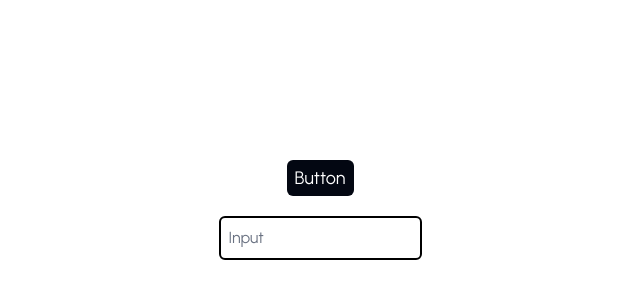
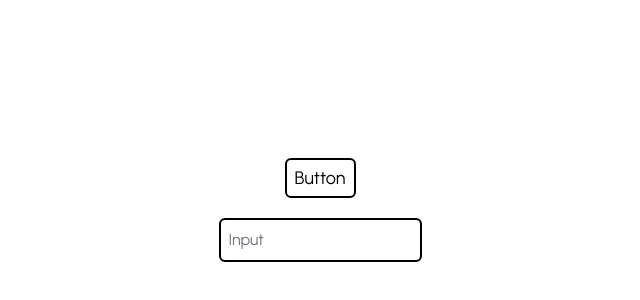
Before and after one commit to cdiaconu04/Land-UI, a Next.js app: page /test in a window 1280 px wide. Shown: the part 190-490 px from the top of the page, without its empty margins (320-960 px from the left). Built offline with nearby package versions, Linux system fonts and the light colour scheme.

Commit message:
Created consts for colour maps

```diff
--- a/src/components/luicomponents/button.tsx
+++ b/src/components/luicomponents/button.tsx
@@ -1,34 +1,9 @@
 "use client";
 import React from "react";
 import { Urbanist } from 'next/font/google';
+import { colourMap, textColourMap, roundMap, borderColourMap } from "./constants/constants";
 
 const urbanist = Urbanist({ subsets: ['latin'], weight: ['400', '700'] });
-
-const colourMap = {
-    red: "bg-red-500",
-    orange: "bg-orange-500",
-    yellow: "bg-yellow-500",
-    green: "bg-green-500",
-    blue: "bg-blue-500",
-    purple: "bg-purple-500",
-    white: "bg-white",
-    black: "bg-black",
-    gray: "bg-gray-500",
-    default: "bg-gray-950",
-};
-
-const textColourMap = {
-    red: "text-red-500",
-    orange: "text-orange-500",
-    yellow: "text-yellow-500",
-    green: "text-green-500",
-    blue: "text-blue-500",
-    purple: "text-purple-500",
-    white: "text-white",
-    black: "text-black",
-    gray: "text-gray-500",
-    default: "text-white",
-};
 
 const sizeMap = {
     small: "text-md",
@@ -36,30 +11,26 @@ const sizeMap = {
     large: "text-xl",
 };
 
-const roundMap = {
-    0: "",
-    1: "rounded-md",
-    2: "rounded-xl",
-    3: "rounded-full",
-};
-
 type ButtonProps = {
     label: string;
     onClick: () => void;
     colour?: keyof typeof colourMap;
     textColour?: keyof typeof textColourMap;
+    borderColour?: keyof typeof borderColourMap;
     size?: keyof typeof sizeMap;
     hoverShadow?: boolean;
     round?: keyof typeof roundMap;
 };
 
-export default function Button({ label, onClick, colour = "default", textColour = "default", size = "medium", hoverShadow = false, round = 1 }: ButtonProps) {
+export default function Button({ label, onClick, colour = "white", textColour = "default", size = "medium", borderColour = "black", hoverShadow = false, round = 1 }: ButtonProps) {
     return (
         <button
             onClick={onClick}
             className={`
+                border-2
                 ${colourMap[colour]}
                 ${textColourMap[textColour]}
+                ${borderColourMap[borderColour]}
                 ${urbanist.className}
                 ${hoverShadow ? "hover:shadow-xl" : ""}
                 ${roundMap[round]}
--- /dev/null
+++ b/src/components/luicomponents/constants/constants.ts
@@ -0,0 +1,58 @@
+export const colourMap = {
+    red: "bg-red-500",
+    orange: "bg-orange-500",
+    yellow: "bg-yellow-500",
+    green: "bg-green-500",
+    blue: "bg-blue-500",
+    purple: "bg-purple-500",
+    white: "bg-white",
+    black: "bg-black",
+    gray: "bg-gray-500",
+    default: "bg-gray-950",
+};
+
+export const textColourMap = {
+    red: "text-red-500",
+    orange: "text-orange-500",
+    yellow: "text-yellow-500",
+    green: "text-green-500",
+    blue: "text-blue-500",
+    purple: "text-purple-500",
+    white: "text-white",
+    black: "text-black",
+    gray: "text-gray-500",
+    default: "text-black",
+};
+
+export const placeholderColourMap = {
+    red: "placeholder-red-500",
+    orange: "placeholder-orange-500",
+    yellow: "placeholder-yellow-500",
+    green: "placeholder-green-500",
+    blue: "placeholder-blue-500",
+    purple: "placeholder-purple-500",
+    white: "placeholder-white",
+    black: "placeholder-black",
+    gray: "placeholder-gray-500",
+    default: "placeholder-gray-500",
+};
+
+export const borderColourMap = {
+    red: "border-red-500",
+    orange: "border-orange-500",
+    yellow: "border-yellow-500",
+    green: "border-green-500",
+    blue: "border-blue-500",
+    purple: "border-purple-500",
+    white: "border-white",
+    black: "border-black",
+    gray: "border-gray-500",
+    default: "border-black",
+}
+
+export const roundMap = {
+    0: "",
+    1: "rounded-md",
+    2: "rounded-xl",
+    3: "rounded-full",
+};
--- a/src/components/luicomponents/input.tsx
+++ b/src/components/luicomponents/input.tsx
@@ -1,6 +1,7 @@
 "use client";
 import React from "react";
 import { Urbanist } from 'next/font/google';
+import { colourMap, placeholderColourMap, roundMap, borderColourMap, textColourMap } from "./constants/constants";
 
 const urbanist = Urbanist({ subsets: ['latin'], weight: ['400', '700'] });
 
@@ -8,65 +9,6 @@ type placeholderProps = {
     placeholder: string;
     colour: keyof typeof placeholderColourMap;
 }
-
-const colourMap = {
-    red: "bg-red-500",
-    orange: "bg-orange-500",
-    yellow: "bg-yellow-500",
-    green: "bg-green-500",
-    blue: "bg-blue-500",
-    purple: "bg-purple-500",
-    white: "bg-white",
-    black: "bg-black",
-    gray: "bg-gray-500",
-    default: "bg-gray-950",
-};
-
-const textColourMap = {
-    red: "text-red-500",
-    orange: "text-orange-500",
-    yellow: "text-yellow-500",
-    green: "text-green-500",
-    blue: "text-blue-500",
-    purple: "text-purple-500",
-    white: "text-white",
-    black: "text-black",
-    gray: "text-gray-500",
-    default: "text-black",
-};
-
-const placeholderColourMap = {
-    red: "placeholder-red-500",
-    orange: "placeholder-orange-500",
-    yellow: "placeholder-yellow-500",
-    green: "placeholder-green-500",
-    blue: "placeholder-blue-500",
-    purple: "placeholder-purple-500",
-    white: "placeholder-white",
-    black: "placeholder-black",
-    gray: "placeholder-gray-500",
-    default: "placeholder-gray-500",
-};
-
-const borderColourMap = {
-    red: "border-red-500",
-    orange: "border-orange-500",
-    yellow: "border-yellow-500",
-    green: "border-green-500",
-    blue: "border-blue-500",
-    purple: "border-purple-500",
-    white: "border-white",
-    black: "border-black",
-    gray: "border-gray-500",
-    default: "border-black",
-}
-
-const roundMap = {
-    0: "",
-    1: "rounded-md",
-    2: "rounded-xl",
-    3: "rounded-full",
-};
 
 type InputProps = {
     colour?: keyof typeof colourMap;
```
